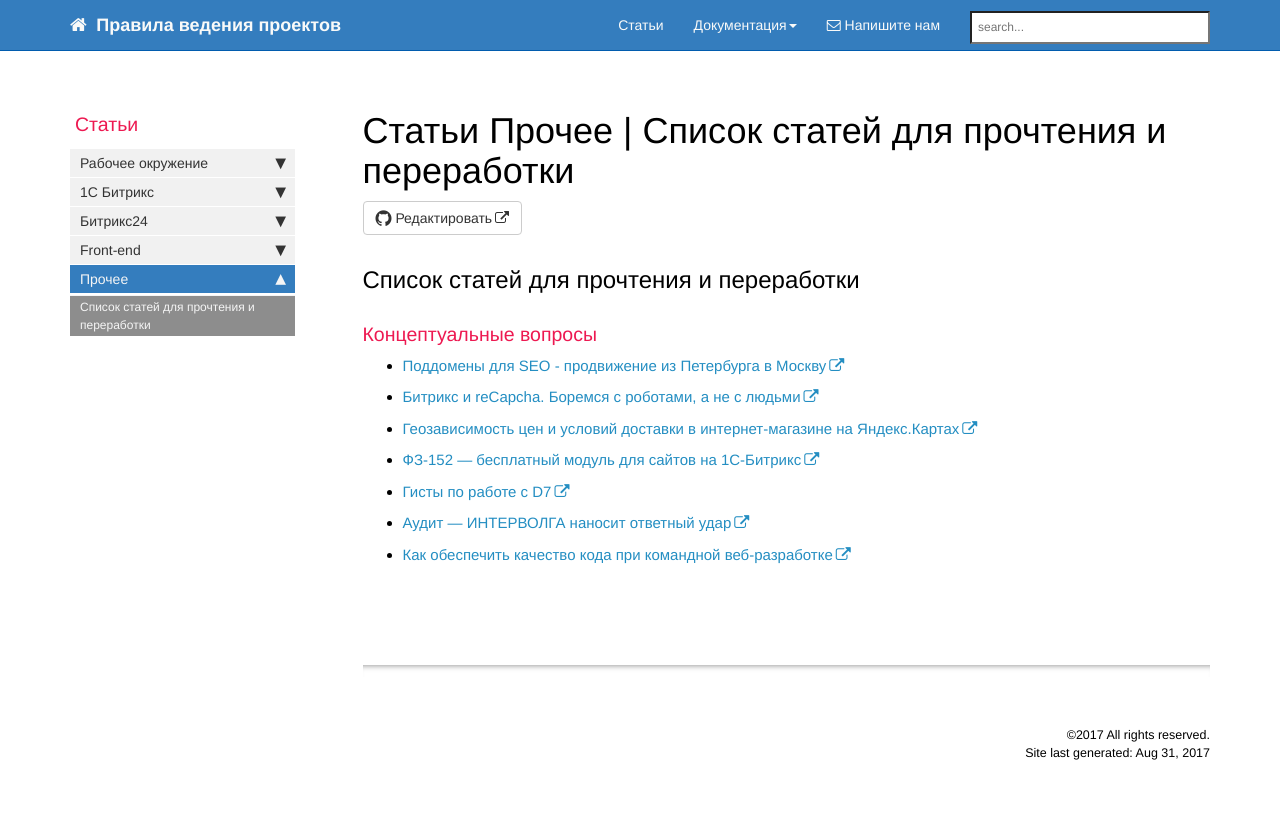
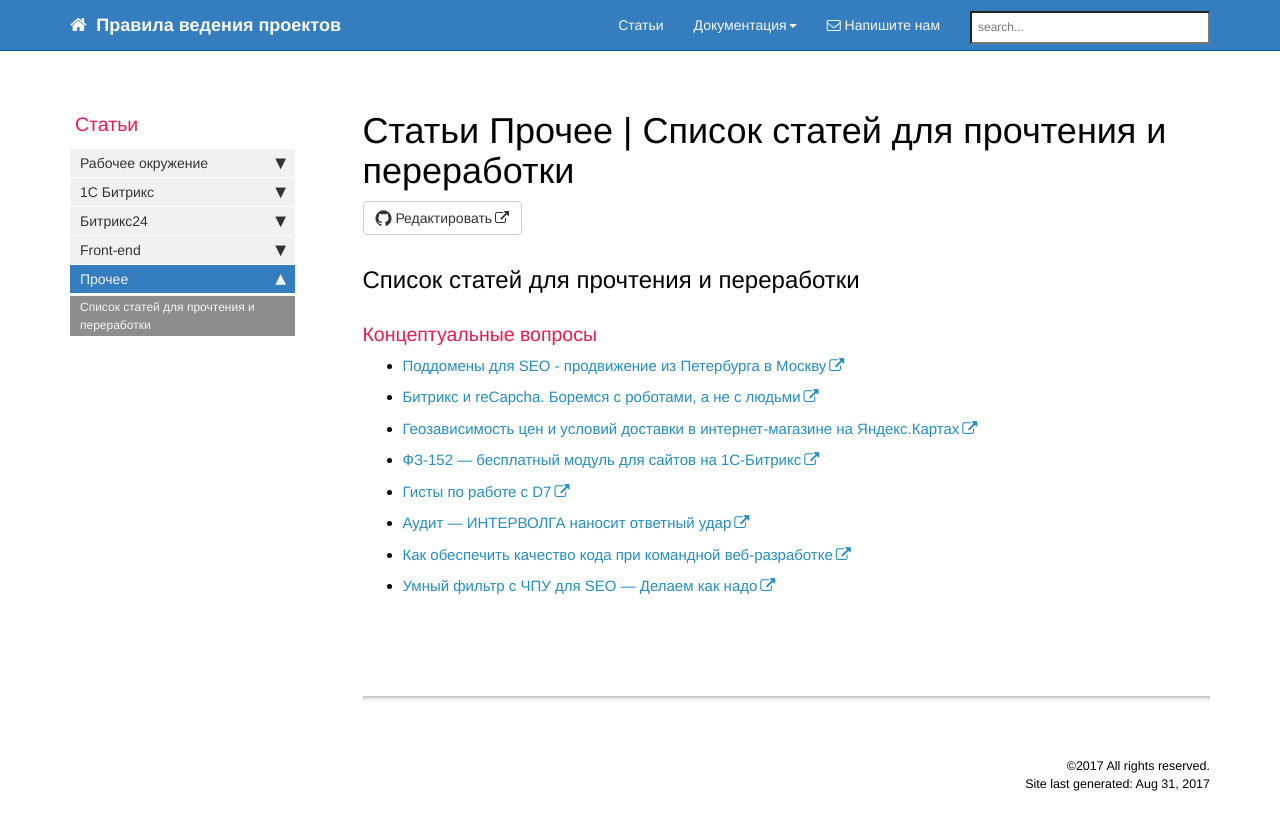
Before and after one commit to gdecider/gdecider.github.io, a Jekyll site: the page built from pages/articles/articles_other-articles-list.md, in a window 1280 px wide. Shown: the top 830 px of the page. Built offline with Jekyll 4.4.1, drawn with Linux system fonts in a browser that asks for light colours; nearby versions of some CDN libraries; comment, search, counter and statistics services are not loaded.

Commit message:
Update articles_other-articles-list.md

```diff
--- a/pages/articles/articles_other-articles-list.md
+++ b/pages/articles/articles_other-articles-list.md
@@ -25,3 +25,5 @@ toc: false
 * [Аудит — ИНТЕРВОЛГА наносит ответный удар](https://www.intervolga.ru/blog/support/audit-intervolga-nanosit-otvetnyy-udar/)
 
 * [Как обеспечить качество кода при командной веб-разработке](https://www.intervolga.ru/blog/projects/bad-code-go-away/)
+
+* [Умный фильтр с ЧПУ для SEO — Делаем как надо](https://www.intervolga.ru/blog/marketing/smartfilter-chpu-dlya-seo/)
```
